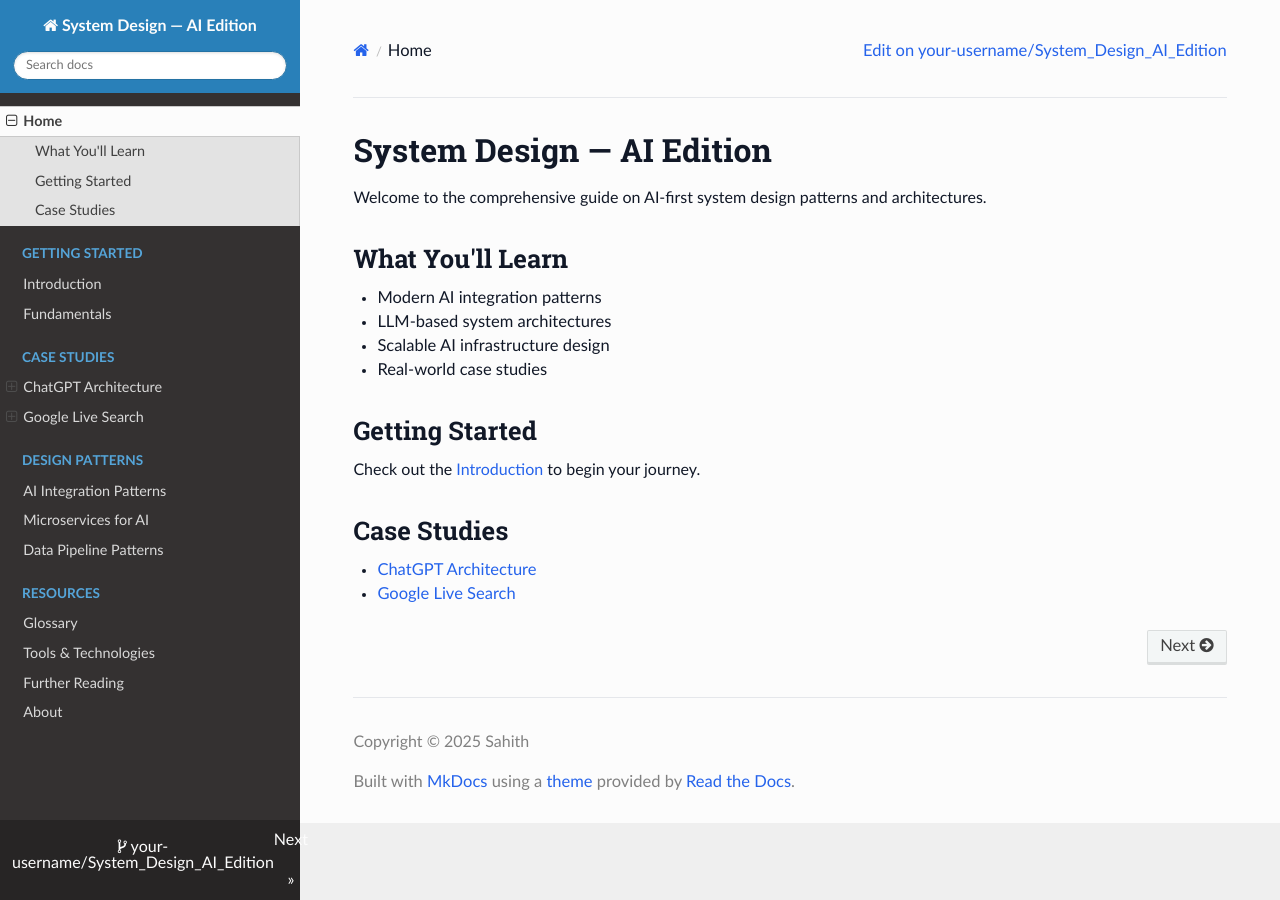
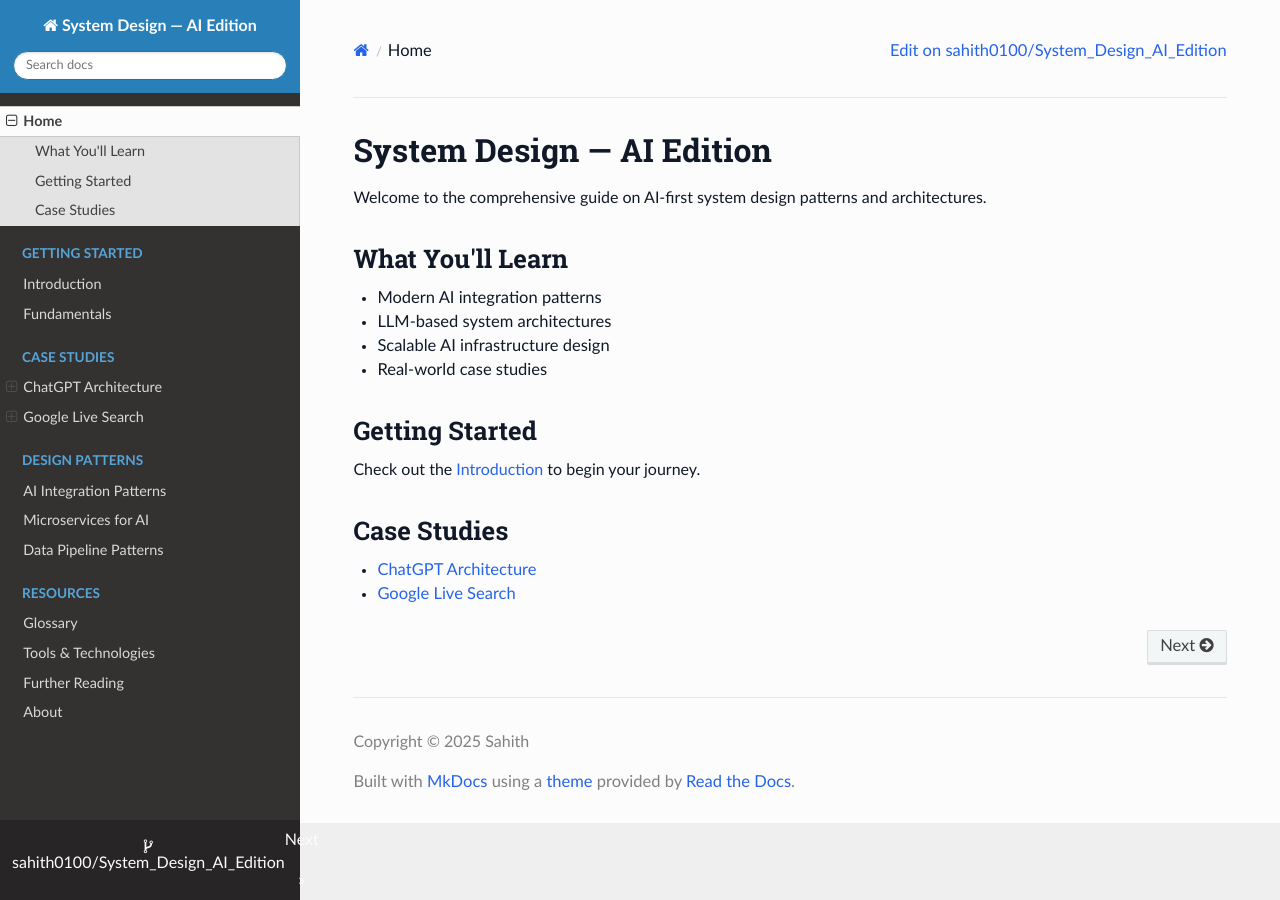
Before and after one commit to sahith0100/System_Design_AI_Edition, an MkDocs documentation site: the page built from docs/index.md, in a window 1280 px wide. Built offline with MkDocs 1.6.1, drawn with Linux system fonts in a browser that asks for light colours; nearby versions of some CDN libraries.

Commit message:
name_update

```diff
--- a/mkdocs.yml
+++ b/mkdocs.yml
@@ -1,11 +1,11 @@
 site_name: System Design — AI Edition
 site_description: Exploring AI-first architectures, LLM integration, and intelligent system design patterns for modern applications
-site_author: Your Name
+site_author: Sahith
 site_url: https://yourdomain.com
 
 # Repository information (optional - for "Edit this page" links)
-repo_name: your-username/System_Design_AI_Edition
-repo_url: https://github.com/your-username/System_Design_AI_Edition
+repo_name: sahith0100/System_Design_AI_Edition
+repo_url: https://github.com/sahith0100/System_Design_AI_Edition
 edit_uri: edit/main/docs/
 
 nav:
```
